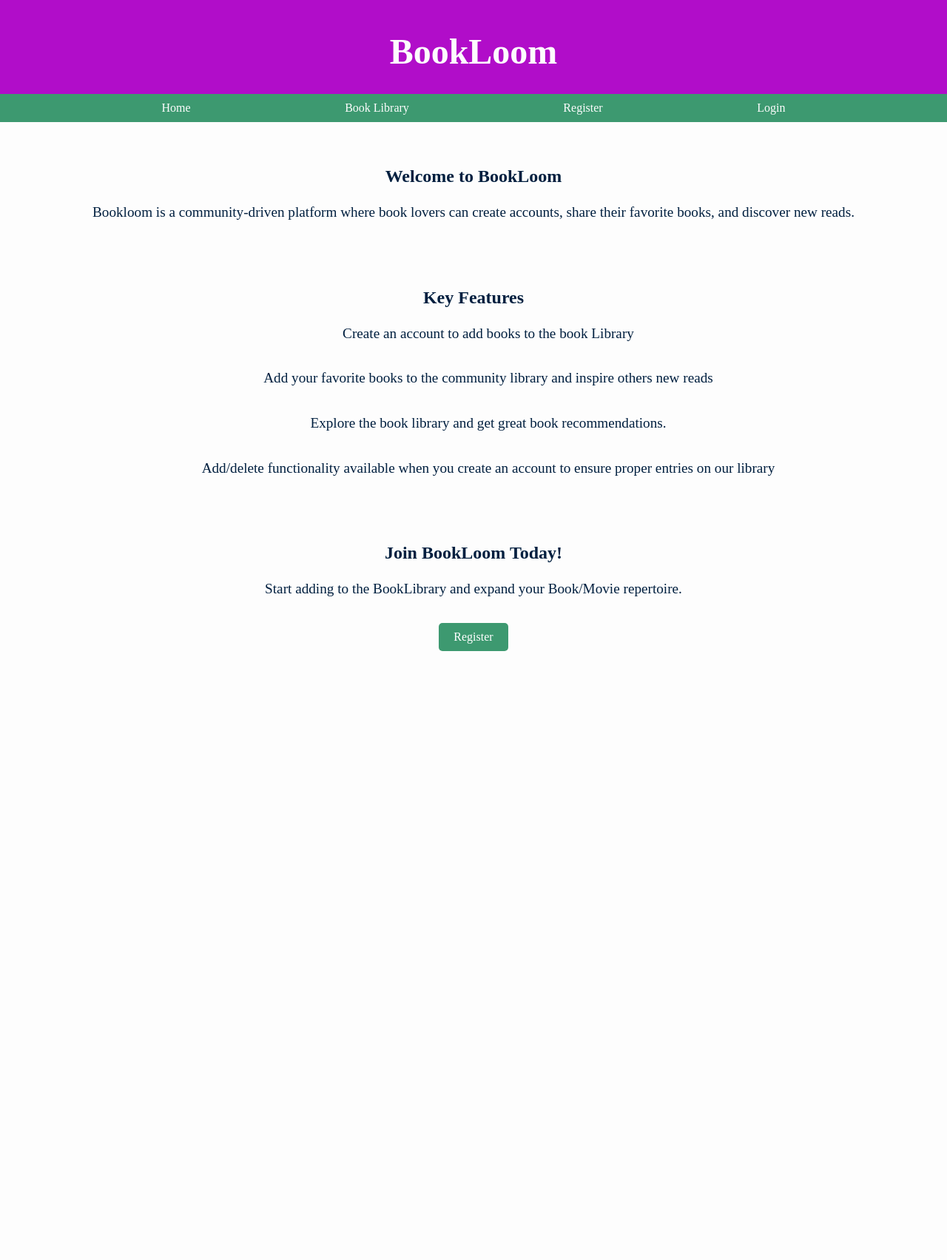
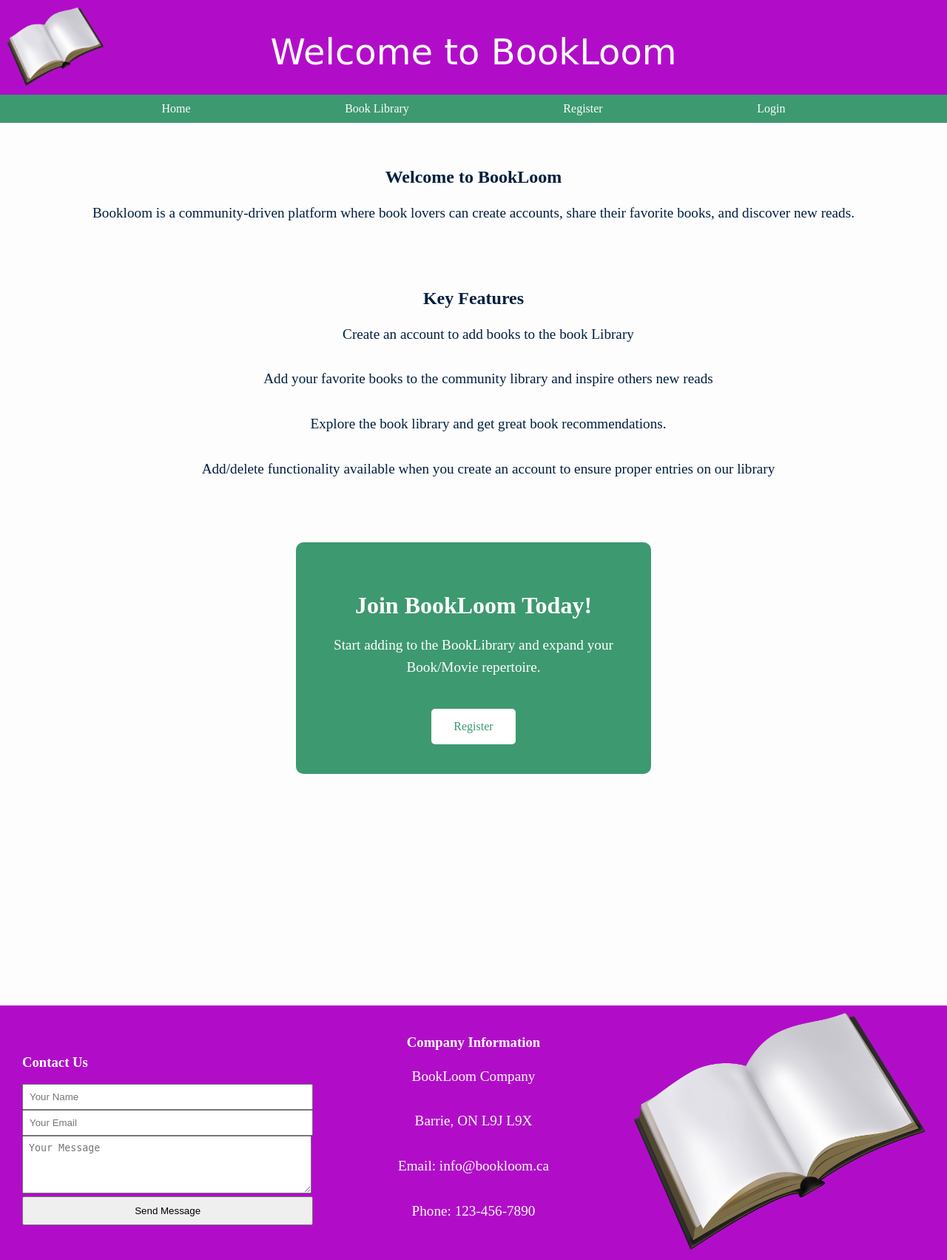
Before and after one commit to GMontero01/BookLoomProjectPHP, a PHP site: page / in a window 1280 px wide. Shown: the whole page at 74% size. Before the commit the page ends 880 px from the top, so only its background shows below. Run offline with PHP 8.4, Linux system fonts and the light colour scheme.

Commit message:
BookLoom changes to css and added footer for  COMP-1054 main project

```diff
--- a/addBook.php
+++ b/addBook.php
@@ -93,3 +93,4 @@ include('shared/header.php');
 </form>
 </body>
 </main>
+<?php include('shared/footer.php'); ?>
--- a/addPublisher.php
+++ b/addPublisher.php
@@ -15,4 +15,5 @@ include('shared/header.php'); ?>
 </form>
 </main>
 </body>
+<?php include('shared/footer.php'); ?>
 </html>
--- a/index.php
+++ b/index.php
@@ -5,7 +5,7 @@
     ?>
     <h2 class = "h2">Welcome to BookLoom</h2>
 
-        <div class = "features">
+        <section class = "features">
             <p>Bookloom is a community-driven platform where book lovers can create accounts, share their favorite books, and discover new reads.</p>
             <br><br>
             <h2>Key Features</h2>
@@ -15,14 +15,16 @@
                 <p>Explore the book library and get great book recommendations.</p>
                 <p>Add/delete functionality available when you create an account to ensure proper entries on our library </p>
             </ul>
-        </div>
+        </section>
+
+        <section class="join-container">
         <div class="join">
-            <br><br>
             <h2>Join BookLoom Today!</h2>
             <p>Start adding to the BookLibrary and expand your Book/Movie repertoire.</p>
             <a href="register.php" class="cta-button">Register</a>
         </div>
-    </div>
+        </section>
 </main>
 </body>
+<?php include('shared/footer.php'); ?>
 </html>
--- a/login.php
+++ b/login.php
@@ -14,7 +14,7 @@ require 'shared/header.php';
     ?>
 
 
-  <form method="post" action="validateUser.php">
+  <form class="login-form" method="post" action="validateUser.php">
     <fieldset>
       <h5>Please enter your credentials.</h5>
       <label for="username">Username:</label>
@@ -28,3 +28,4 @@ require 'shared/header.php';
   </form>
 </body>
 </main>
+<?php include('shared/footer.php'); ?>
--- a/register.php
+++ b/register.php
@@ -43,3 +43,4 @@ require('shared/header.php');
   </form>
 
 </main>
+<?php include('shared/footer.php'); ?>
--- /dev/null
+++ b/shared/footer.php
@@ -0,0 +1,25 @@
+<footer class="footerBox">
+        <div class="footer">
+            <div class="contact-form">
+                <h3>Contact Us</h3>
+                <form action="#" method="POST">
+                    <input type="text" name="name" placeholder="Your Name" required><br>
+                    <input type="email" name="email" placeholder="Your Email" required><br>
+                    <textarea name="message" placeholder="Your Message" rows="4" required></textarea><br>
+                    <input type="submit" value="Send Message">
+                </form>
+            </div>
+            <div class="company-info">
+                <h3>Company Information</h3>
+                <p>BookLoom Company</p>
+                <p>Barrie, ON L9J L9X</p>
+                <p>Email: info@bookloom.ca</p>
+                <p>Phone: 123-456-7890</p>
+            </div>
+            <div class="footer-logo">
+                <img src="images/logo.png" alt="BookLoom Logo">
+            </div>
+        </div>
+    </footer>
+  </body>
+</html>
--- a/shared/header.php
+++ b/shared/header.php
@@ -11,7 +11,10 @@
 <!-- Shared header amongst all pages -->
 <body>
     <header>
-        <h1>BookLoom</h1>
+        <div class="logo-container">
+            <img src="images/logo.png" alt="BookLoom Logo" class="header-logo">
+        </div>
+        <h1 class="caveat-header">Welcome to BookLoom</h1>
     </header>
 
     <nav>
--- a/shared/styles.css
+++ b/shared/styles.css
@@ -5,12 +5,47 @@
 #madeIntoMovieYes:checked ~ .streamingServiceQuestion {
     display: block;
 }
-
-.join {
+.join-container {
+    display: flex;
     justify-content: center;
     align-items: center;
-    min-height: 100vh;
+    height: 60vh; /* Make the container full height of the viewport */
+
+}
+.join {
     text-align: center;
+    margin-bottom: 60px;
+    background-color: #3D9970; /* Forest Green */
+    color: #fff;
+    padding: 40px; /* Adjust padding for spacing inside the box */
+    border-radius: 10px; /* Rounded edges */
+    max-width: 400px; /* Limit the maximum width of the box */
+    width: 100%; /* Make the box fill the container's width */
+}
+
+.join h2 {
+    font-size: 2em;
+    margin-bottom: 20px;
+}
+
+.join p {
+    font-size: 1.2em;
+    margin-bottom: 40px;
+}
+
+.join .cta-button {
+    display: inline-block;
+    padding: 15px 30px;
+    background-color: #fff; /* White background for the button */
+    color: #3D9970; /* Forest Green text color */
+    text-decoration: none;
+    border-radius: 5px;
+    transition: background-color 0.3s ease;
+}
+
+.join .cta-button:hover {
+    background-color: #B10DC9;
+    color: #fff;
 }
 
 table {
@@ -73,15 +108,27 @@ nav a {
 }
 
 nav a:hover {
-    color: red
+    color: #B10DC9
 
 }
+.table-container {
+    flex: 1; /* Allow the main content to grow and fill remaining space */
+    padding: 20px; /* Add padding to the main content */
+}
 body {
-    margin: 0%; /* Adjust the top margin to increase the space between the header and the body */
+    display: flex;
+    flex-direction: column;
+    min-height: 100vh; /* Ensure the body takes at least the full height of the viewport */
+    margin: 0;
     background-color: #FDFDFD; /* Off-White */
     color: #001F3F; /* Deep Blue */
-
 }
+.caveat-header {
+    font-family: "Caveat", cursive;
+    font-optical-sizing: auto;
+    font-weight: 400;
+    font-style: normal;
+  }
 .bookDetails {
     text-align: center;
     align-items: center;
@@ -91,7 +138,7 @@ body {
 }
 
 header {
-    background-color: #B10DC9; /* Rich Red */
+    background-color: #B10DC9;
     color: #FDFDFD;
     padding: 10px;
     text-align: center;
@@ -116,12 +163,52 @@ p {
     background-color: #218838;
 }
 
-footer {
-    background-color: #001F3F; /* Deep Blue */
-    color: #FDFDFD; /* Off-White */
-    padding: 10px;
-    text-align: center;
+/* Footer styles */
+.footerBox {
+    background-color: #B10DC9; /* Light Gray */
+    color: #fff; /* Dark Gray */
+    padding: 10px 20px; /* Reduced padding */
+    text-align: center; /* Center align content */
+    margin-top: 200px; /* Add space above the footer */
 }
+
+.footer {
+    display: flex;
+    flex-wrap: wrap;
+    justify-content: space-between;
+    align-items: center; /* Center align items vertically */
+}
+
+.contact-form,
+.company-info,
+.footer-logo {
+    width: calc(33.33% - 20px);
+    margin: 0 10px;
+    text-align: left; /* Align content inside each section to the left */
+}
+
+.company-info h3 {
+    text-align: center; /* Center align the company information title */
+    margin-bottom: 10px; /* Reduced space below the title */
+}
+
+.contact-form input[type="text"],
+.contact-form input[type="email"],
+.contact-form textarea {
+    width: calc(100% - 20px); /* Adjusted width for form inputs */
+    padding: 8px; /* Reduced padding for form inputs */
+}
+
+.contact-form input[type="submit"] {
+    width: 100%; /* Make submit button full width */
+    padding: 10px; /* Adjusted padding for submit button */
+}
+
+.footer-logo img {
+    max-width: 100%;
+}
+
+
 #Error, .err {
     color:red;
     font-weight: bold;
@@ -147,4 +234,16 @@ fieldset {
     padding: 20px;
     max-width: 500px;
     margin: auto;
-  }
+}
+
+.logo-container {
+    position: absolute;
+    top: 10px;
+    left: 10px;
+}
+
+.header-logo {
+    width: 130px; /* Adjust the width as needed */
+    height: auto;
+    display: block;
+}
```
Also changed, not shown: bookLibrary.php (+49 -43 lines), images/logo.png (added).
